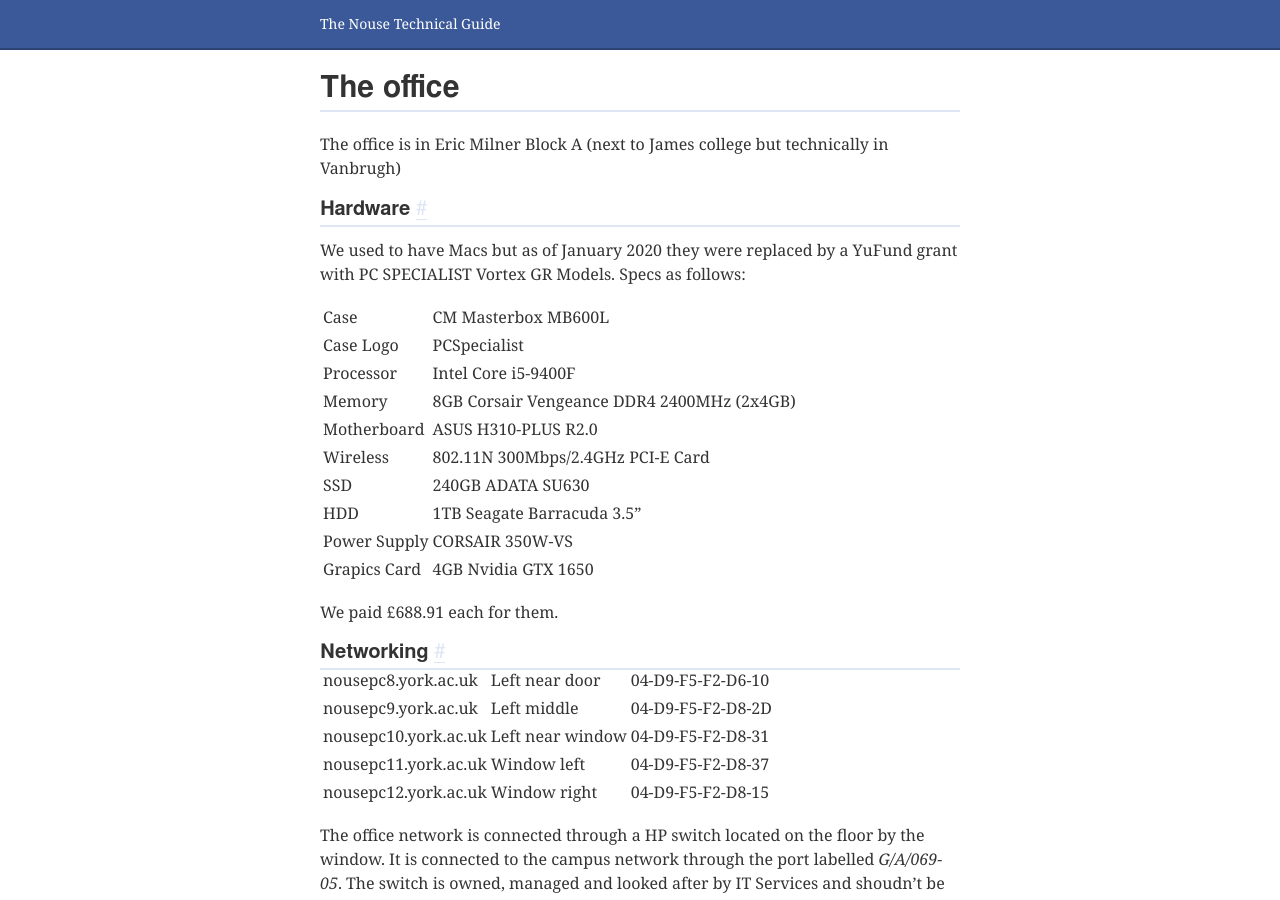
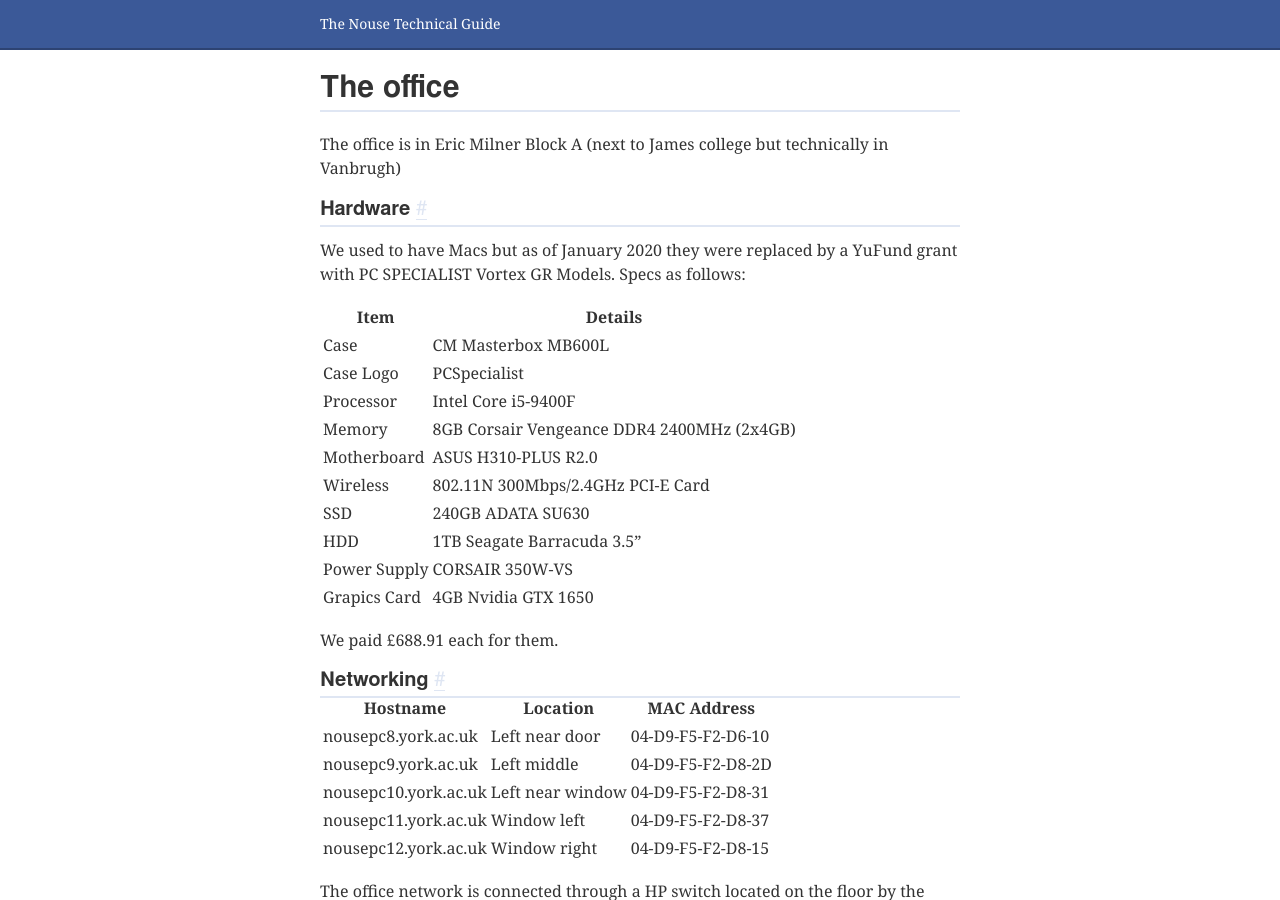
Before and after one commit to yorknouse/docs, a Jekyll site: the page built from pages/03-office.md, in a window 1280 px wide and 900 px high. Built offline with Jekyll 4.4.1, drawn with Linux system fonts in a browser that asks for light colours.

Commit message:
Correct table formatting issue

```diff
--- a/pages/03-office.md
+++ b/pages/03-office.md
@@ -9,6 +9,7 @@ The office is in Eric Milner Block A (next to James college but technically in V
 
 We used to have Macs but as of January 2020 they were replaced by a YuFund grant with PC SPECIALIST Vortex GR Models. Specs as follows:
 
+| Item | Details |
 |---|---|
 | Case | CM Masterbox MB600L |
 | Case Logo | PCSpecialist |
@@ -25,6 +26,7 @@ We paid £688.91 each for them.
 
 ## Networking
 
+| Hostname | Location | MAC Address |
 |---|---|---|
 | nousepc8.york.ac.uk | Left near door  | 04-D9-F5-F2-D6-10 |
 | nousepc9.york.ac.uk | Left middle  | 04-D9-F5-F2-D8-2D |
```
